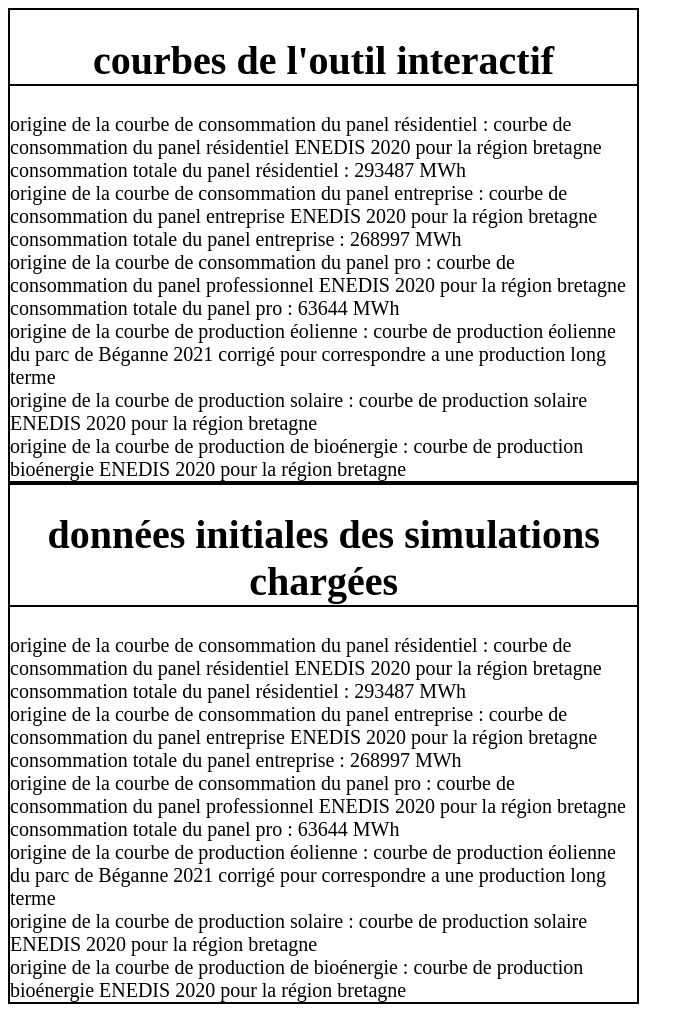
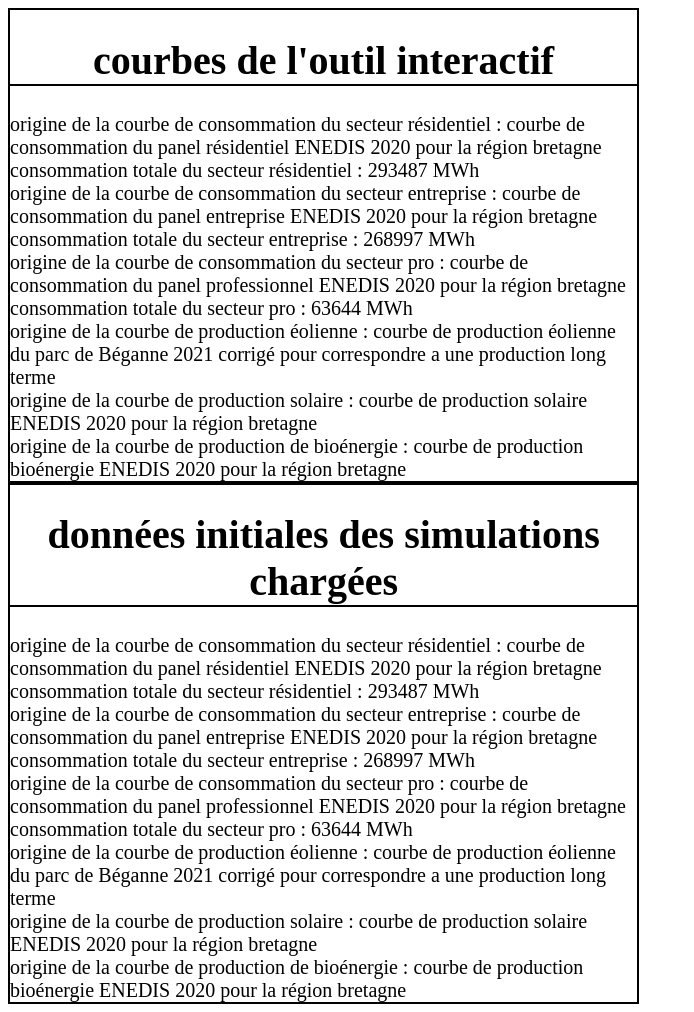
Before and after one commit to Energies-citoyennes-en-Pays-de-Vilaine/predimentionnement_website, a Django app: page /public/loaded_data.html in a window 1280 px wide. Shown: the whole page, without its empty margins (0-694 px from the left). Run offline with Django 3.2, Linux system fonts and the light colour scheme; parts of the project's set-up code (start-up, migrations or seed data) failed here and were passed over.

Commit message:
text update

```diff
--- a/website/templates/loaded_data.html
+++ b/website/templates/loaded_data.html
@@ -11,17 +11,17 @@
     <div class="interactive-curves">
         <h1 class="centered-title">courbes de l'outil interactif</h1>
         <div>
-            origine de la courbe de consommation du panel résidentiel : {{interactive.RES_CURVE_NAME}}
+            origine de la courbe de consommation du secteur résidentiel : {{interactive.RES_CURVE_NAME}}
             <br>
-            consommation totale du panel résidentiel : {{interactive.RES_TOTAL_CONSUMPTION}} MWh
+            consommation totale du secteur résidentiel : {{interactive.RES_TOTAL_CONSUMPTION}} MWh
             <br>
-            origine de la courbe de consommation du panel entreprise : {{interactive.ENT_CURVE_NAME}}
+            origine de la courbe de consommation du secteur entreprise : {{interactive.ENT_CURVE_NAME}}
             <br>
-            consommation totale du panel entreprise : {{interactive.ENT_TOTAL_CONSUMPTION}} MWh
+            consommation totale du secteur entreprise : {{interactive.ENT_TOTAL_CONSUMPTION}} MWh
             <br>
-            origine de la courbe de consommation du panel pro : {{interactive.PRO_CURVE_NAME}}
+            origine de la courbe de consommation du secteur pro : {{interactive.PRO_CURVE_NAME}}
             <br>
-            consommation totale du panel pro : {{interactive.PRO_TOTAL_CONSUMPTION}} MWh
+            consommation totale du secteur pro : {{interactive.PRO_TOTAL_CONSUMPTION}} MWh
             <br>
             origine de la courbe de production éolienne : {{interactive.EOL_CURVE_NAME}}
             <br>
@@ -33,17 +33,17 @@
     <div class="static-curves">
         <h1 class="centered-title">données initiales des simulations chargées</h1>
         <div>
-            origine de la courbe de consommation du panel résidentiel : {{static.RES_CURVE_NAME}}
+            origine de la courbe de consommation du secteur résidentiel : {{static.RES_CURVE_NAME}}
             <br>
-            consommation totale du panel résidentiel : {{static.RES_TOTAL_CONSUMPTION}} MWh
+            consommation totale du secteur résidentiel : {{static.RES_TOTAL_CONSUMPTION}} MWh
             <br>
-            origine de la courbe de consommation du panel entreprise : {{static.ENT_CURVE_NAME}}
+            origine de la courbe de consommation du secteur entreprise : {{static.ENT_CURVE_NAME}}
             <br>
-            consommation totale du panel entreprise : {{static.ENT_TOTAL_CONSUMPTION}} MWh
+            consommation totale du secteur entreprise : {{static.ENT_TOTAL_CONSUMPTION}} MWh
             <br>
-            origine de la courbe de consommation du panel pro : {{static.PRO_CURVE_NAME}}
+            origine de la courbe de consommation du secteur pro : {{static.PRO_CURVE_NAME}}
             <br>
-            consommation totale du panel pro : {{static.PRO_TOTAL_CONSUMPTION}} MWh
+            consommation totale du secteur pro : {{static.PRO_TOTAL_CONSUMPTION}} MWh
             <br>
             origine de la courbe de production éolienne : {{static.EOL_CURVE_NAME}}
             <br>
```
